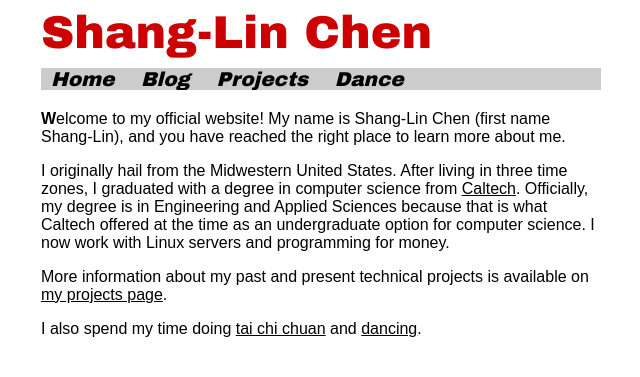
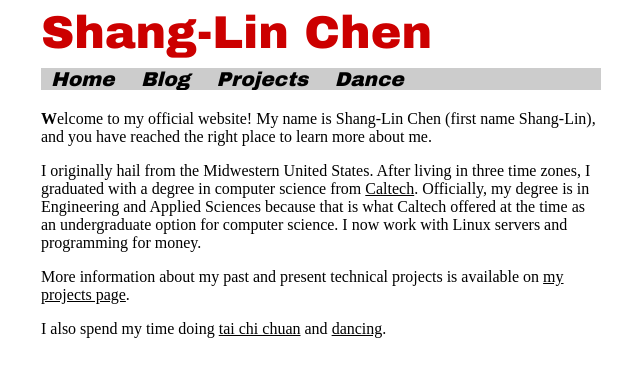
Before and after one commit to shang-lin/shang-lin.github.io, a Jekyll site: the page built from index.md, in a window 1280 px wide. Shown: the top 377 px of the page, without its empty margins (319-959 px from the left). Built offline with Jekyll 4.4.1, drawn with Linux system fonts in a browser that asks for light colours; some web fonts are replaced.

Commit message:
Removed font for #main.

```diff
--- a/css/main.css
+++ b/css/main.css
@@ -21,8 +21,6 @@ div#logo {
 		margin-right: auto;
 		width:35em;
 		text-align: left;
-		font-family: sans-serif;
-		//background-color: #ffffff;
 	}
 
 	div.content a:link {
```
